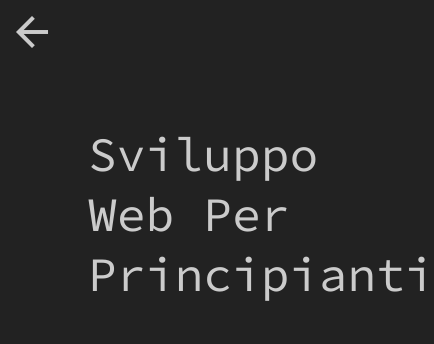
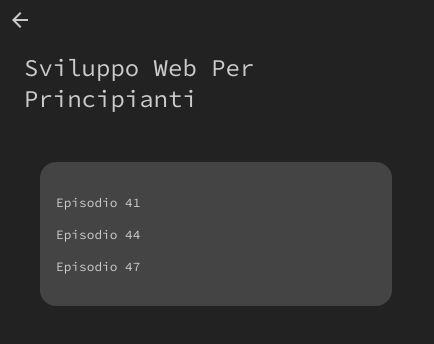
Before and after one commit to codecappuccinogit/codecappuccinogit.github.io, a plain HTML site: page sviluppo-web-per-principianti.html in a window 390 px wide. Shown: the whole page, 434 px wide, since content can reach past the window. Drawn offline with Linux system fonts and the light colour scheme; a web font is replaced by a local one.

Commit message:
added media query

```diff
--- a/style.css
+++ b/style.css
@@ -53,3 +53,68 @@ h1 {
 #back-button:hover {
     color: white;
 }
+
+.files {
+    border-radius: 1rem;
+    margin-left: 4rem;
+    width: 40rem;
+    padding: 4rem;
+    background: rgb(68,68,68);
+
+}
+.download-link {
+
+    color: #CBCBCB;
+    text-decoration: none;
+    font-size: 1.3rem;
+    display: block;
+    margin: 1rem 0;
+    transition: 300ms;
+}
+
+.download-link:hover {
+    color: white;
+
+}
+
+.download-link:hover::after {
+    content: '  - click to download! - ';
+    font-size: 1rem;
+
+}
+
+@media (max-width:600px) {
+    h1 {
+        font-size: 1.5rem;
+        margin: 1rem 2rem 3rem 1rem ;
+    }
+
+    .card {
+    width: 160px;
+    height: 84px;
+    padding: 3px 0px;
+
+    margin-left: 3rem;
+
+
+    }
+
+    .card img {
+        width: 150px;
+    }
+
+    #back-button {
+        font-size: 1.5rem;
+    }
+
+    .download-link {
+        font-size: 0.8rem;
+    }
+
+    .files {
+        border-radius: 1rem;
+        margin-left: 2rem;
+        width: 20rem;
+        padding: 1rem;
+    }
+}
--- a/sviluppo-web-per-principianti.html
+++ b/sviluppo-web-per-principianti.html
@@ -19,6 +19,12 @@
             <i class="material-icons" id="back-button">arrow_back</i>
         </a>
         <h1>Sviluppo Web Per Principianti</h1>
+
+        <section class="files">
+            <a class="download-link" href="/photos/thumbnail-css-html.jpg" download="">Episodio 41</a>
+            <a class="download-link" href="/photos/thumbnail-css-html.jpg" download="">Episodio 44</a>
+            <a class="download-link" href="/photos/thumbnail-css-html.jpg" download="">Episodio 47</a>
+        </section>
     </header>
 
 
```
